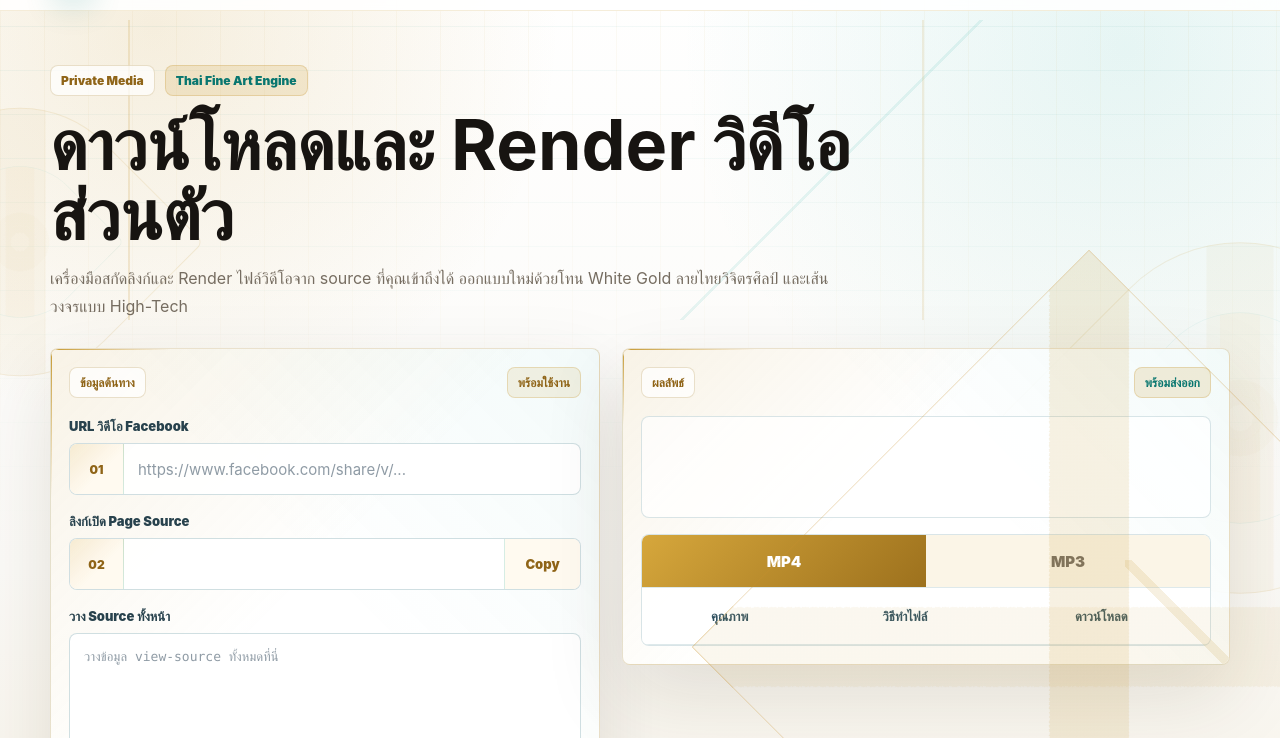
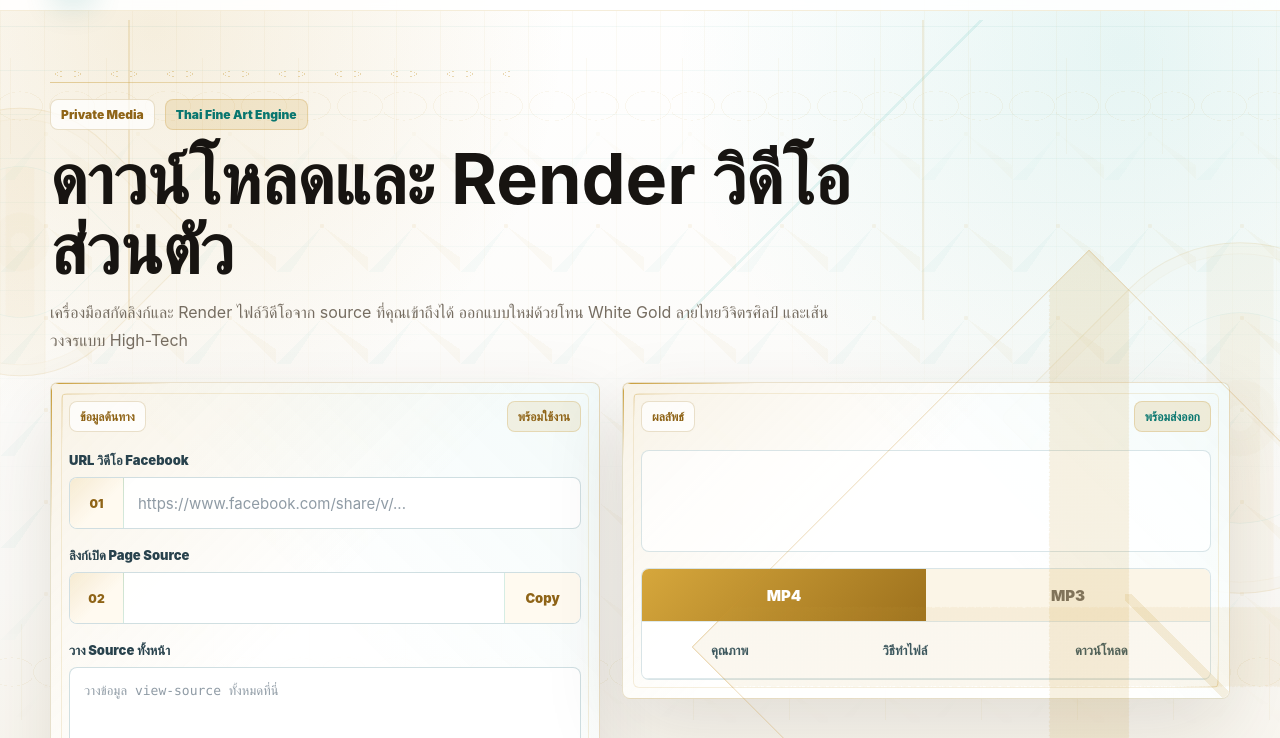
Before and after one commit to thanat-dev/lumavault-studio, a website: page index.html in a window 1280 px wide. Shown: the part 62-800 px from the top of the page. Drawn offline with Linux system fonts and the light colour scheme.

Commit message:
Add layered Thai fine art ornaments

```diff
--- a/index.html
+++ b/index.html
@@ -8,6 +8,9 @@
   </head>
   <body>
     <div class="thai-circuit" aria-hidden="true"></div>
+    <div class="thai-pattern-field" aria-hidden="true"></div>
+    <div class="kanok-ribbon ribbon-top" aria-hidden="true"></div>
+    <div class="kanok-ribbon ribbon-bottom" aria-hidden="true"></div>
     <div class="gold-ornament ornament-left" aria-hidden="true"></div>
     <div class="gold-ornament ornament-right" aria-hidden="true"></div>
 
--- a/public/styles.css
+++ b/public/styles.css
@@ -82,6 +82,42 @@ textarea {
     linear-gradient(135deg, transparent 0 62%, rgba(15, 165, 155, 0.1) 62% 62.25%, transparent 62.25% 100%);
 }
 
+.thai-pattern-field {
+  position: fixed;
+  inset: 150px 0 0;
+  pointer-events: none;
+  opacity: 0.5;
+  background:
+    radial-gradient(circle at center, rgba(199, 154, 52, 0.16) 0 2px, transparent 2.5px),
+    conic-gradient(from 45deg, transparent 0 22%, rgba(199, 154, 52, 0.08) 22% 25%, transparent 25% 47%, rgba(15, 165, 155, 0.055) 47% 50%, transparent 50% 100%);
+  background-size: 92px 92px;
+  mask-image: linear-gradient(to bottom, transparent, black 18%, black 70%, transparent);
+}
+
+.kanok-ribbon {
+  position: fixed;
+  left: 0;
+  right: 0;
+  z-index: 0;
+  height: 96px;
+  pointer-events: none;
+  opacity: 0.42;
+  background:
+    radial-gradient(ellipse at 20px 50%, transparent 0 22px, rgba(199, 154, 52, 0.16) 22px 23px, transparent 23px),
+    radial-gradient(ellipse at 72px 50%, transparent 0 22px, rgba(199, 154, 52, 0.16) 22px 23px, transparent 23px),
+    linear-gradient(90deg, transparent 0 10px, rgba(199, 154, 52, 0.12) 10px 11px, transparent 11px 82px);
+  background-size: 96px 96px;
+}
+
+.ribbon-top {
+  top: 120px;
+}
+
+.ribbon-bottom {
+  bottom: 18px;
+  transform: rotate(180deg);
+}
+
 .gold-ornament {
   position: fixed;
   z-index: 0;
@@ -100,6 +136,12 @@ textarea {
   background:
     radial-gradient(circle at 50% 50%, rgba(199, 154, 52, 0.22), transparent 0 9%, rgba(199, 154, 52, 0.1) 9% 16%, transparent 16%),
     linear-gradient(45deg, transparent 43%, rgba(199, 154, 52, 0.18) 43% 57%, transparent 57%);
+}
+
+.gold-ornament::before {
+  box-shadow:
+    inset 0 0 0 10px rgba(255, 255, 255, 0.4),
+    inset 0 0 0 11px rgba(199, 154, 52, 0.2);
 }
 
 .gold-ornament::after {
@@ -208,6 +250,19 @@ textarea {
   gap: 14px;
 }
 
+.hero::before {
+  content: "";
+  width: min(460px, 70vw);
+  height: 18px;
+  margin-bottom: 2px;
+  background:
+    radial-gradient(ellipse at 18px 50%, transparent 0 12px, rgba(199, 154, 52, 0.36) 12px 13px, transparent 13px),
+    linear-gradient(90deg, rgba(199, 154, 52, 0.45), transparent);
+  background-size: 56px 18px, 100% 1px;
+  background-repeat: repeat-x, no-repeat;
+  background-position: left center, left bottom;
+}
+
 .hero-kicker {
   display: flex;
   flex-wrap: wrap;
@@ -281,6 +336,21 @@ textarea {
     linear-gradient(var(--gold), transparent 24%) top left / 1px 100% no-repeat,
     radial-gradient(circle at 100% 0, rgba(199, 154, 52, 0.16), transparent 0 22%, transparent 22%),
     linear-gradient(45deg, transparent 0 47%, rgba(199, 154, 52, 0.15) 47% 53%, transparent 53% 100%) bottom right / 104px 104px no-repeat;
+}
+
+.input-panel::after,
+.result-panel::after {
+  content: "";
+  position: absolute;
+  inset: 10px;
+  pointer-events: none;
+  border: 1px solid rgba(199, 154, 52, 0.16);
+  border-radius: 6px;
+  background:
+    linear-gradient(90deg, rgba(199, 154, 52, 0.28), transparent 18%) top left / 42% 1px no-repeat,
+    linear-gradient(180deg, rgba(199, 154, 52, 0.28), transparent 22%) top left / 1px 42% no-repeat,
+    linear-gradient(270deg, rgba(199, 154, 52, 0.22), transparent 18%) bottom right / 42% 1px no-repeat,
+    linear-gradient(0deg, rgba(199, 154, 52, 0.22), transparent 22%) bottom right / 1px 42% no-repeat;
 }
 
 .input-panel {
--- a/styles.css
+++ b/styles.css
@@ -82,6 +82,42 @@ textarea {
     linear-gradient(135deg, transparent 0 62%, rgba(15, 165, 155, 0.1) 62% 62.25%, transparent 62.25% 100%);
 }
 
+.thai-pattern-field {
+  position: fixed;
+  inset: 150px 0 0;
+  pointer-events: none;
+  opacity: 0.5;
+  background:
+    radial-gradient(circle at center, rgba(199, 154, 52, 0.16) 0 2px, transparent 2.5px),
+    conic-gradient(from 45deg, transparent 0 22%, rgba(199, 154, 52, 0.08) 22% 25%, transparent 25% 47%, rgba(15, 165, 155, 0.055) 47% 50%, transparent 50% 100%);
+  background-size: 92px 92px;
+  mask-image: linear-gradient(to bottom, transparent, black 18%, black 70%, transparent);
+}
+
+.kanok-ribbon {
+  position: fixed;
+  left: 0;
+  right: 0;
+  z-index: 0;
+  height: 96px;
+  pointer-events: none;
+  opacity: 0.42;
+  background:
+    radial-gradient(ellipse at 20px 50%, transparent 0 22px, rgba(199, 154, 52, 0.16) 22px 23px, transparent 23px),
+    radial-gradient(ellipse at 72px 50%, transparent 0 22px, rgba(199, 154, 52, 0.16) 22px 23px, transparent 23px),
+    linear-gradient(90deg, transparent 0 10px, rgba(199, 154, 52, 0.12) 10px 11px, transparent 11px 82px);
+  background-size: 96px 96px;
+}
+
+.ribbon-top {
+  top: 120px;
+}
+
+.ribbon-bottom {
+  bottom: 18px;
+  transform: rotate(180deg);
+}
+
 .gold-ornament {
   position: fixed;
   z-index: 0;
@@ -100,6 +136,12 @@ textarea {
   background:
     radial-gradient(circle at 50% 50%, rgba(199, 154, 52, 0.22), transparent 0 9%, rgba(199, 154, 52, 0.1) 9% 16%, transparent 16%),
     linear-gradient(45deg, transparent 43%, rgba(199, 154, 52, 0.18) 43% 57%, transparent 57%);
+}
+
+.gold-ornament::before {
+  box-shadow:
+    inset 0 0 0 10px rgba(255, 255, 255, 0.4),
+    inset 0 0 0 11px rgba(199, 154, 52, 0.2);
 }
 
 .gold-ornament::after {
@@ -208,6 +250,19 @@ textarea {
   gap: 14px;
 }
 
+.hero::before {
+  content: "";
+  width: min(460px, 70vw);
+  height: 18px;
+  margin-bottom: 2px;
+  background:
+    radial-gradient(ellipse at 18px 50%, transparent 0 12px, rgba(199, 154, 52, 0.36) 12px 13px, transparent 13px),
+    linear-gradient(90deg, rgba(199, 154, 52, 0.45), transparent);
+  background-size: 56px 18px, 100% 1px;
+  background-repeat: repeat-x, no-repeat;
+  background-position: left center, left bottom;
+}
+
 .hero-kicker {
   display: flex;
   flex-wrap: wrap;
@@ -281,6 +336,21 @@ textarea {
     linear-gradient(var(--gold), transparent 24%) top left / 1px 100% no-repeat,
     radial-gradient(circle at 100% 0, rgba(199, 154, 52, 0.16), transparent 0 22%, transparent 22%),
     linear-gradient(45deg, transparent 0 47%, rgba(199, 154, 52, 0.15) 47% 53%, transparent 53% 100%) bottom right / 104px 104px no-repeat;
+}
+
+.input-panel::after,
+.result-panel::after {
+  content: "";
+  position: absolute;
+  inset: 10px;
+  pointer-events: none;
+  border: 1px solid rgba(199, 154, 52, 0.16);
+  border-radius: 6px;
+  background:
+    linear-gradient(90deg, rgba(199, 154, 52, 0.28), transparent 18%) top left / 42% 1px no-repeat,
+    linear-gradient(180deg, rgba(199, 154, 52, 0.28), transparent 22%) top left / 1px 42% no-repeat,
+    linear-gradient(270deg, rgba(199, 154, 52, 0.22), transparent 18%) bottom right / 42% 1px no-repeat,
+    linear-gradient(0deg, rgba(199, 154, 52, 0.22), transparent 22%) bottom right / 1px 42% no-repeat;
 }
 
 .input-panel {
```
Also changed, not shown: public/index.html (+3 -0 lines).
